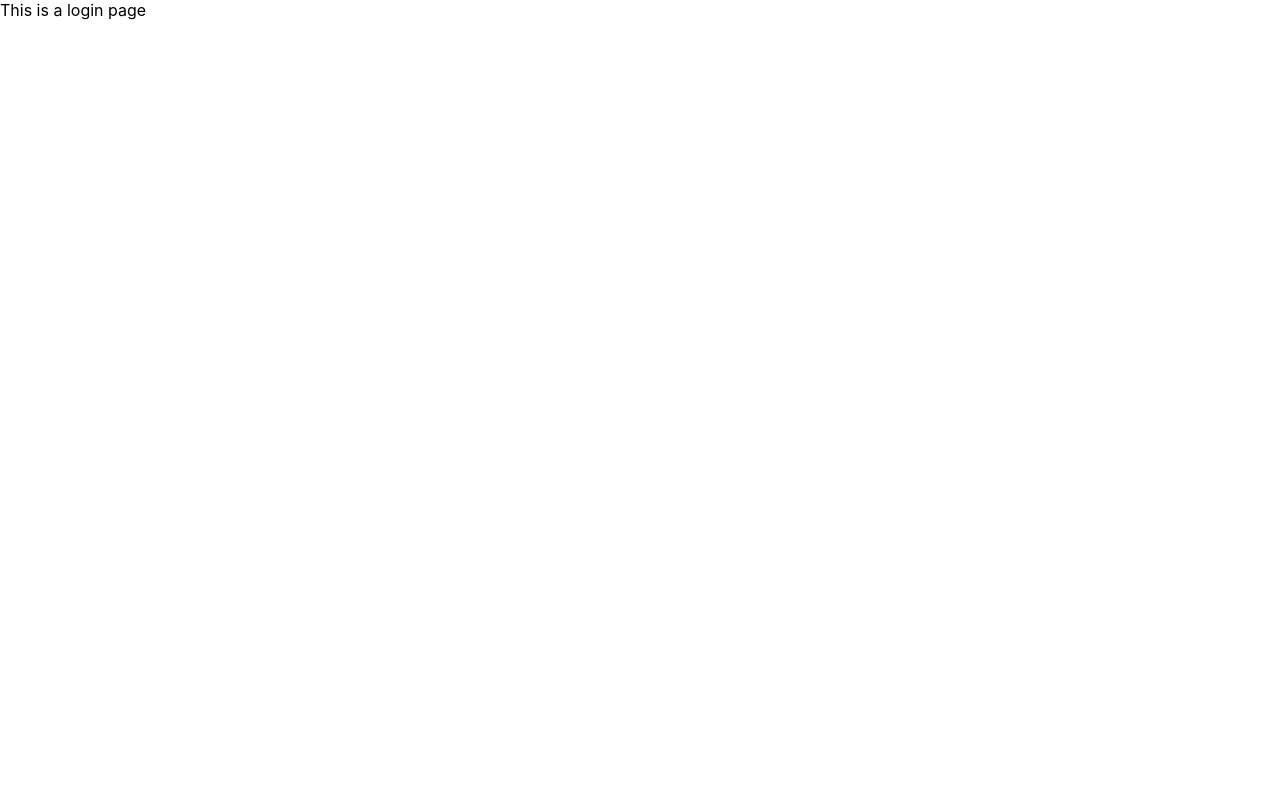
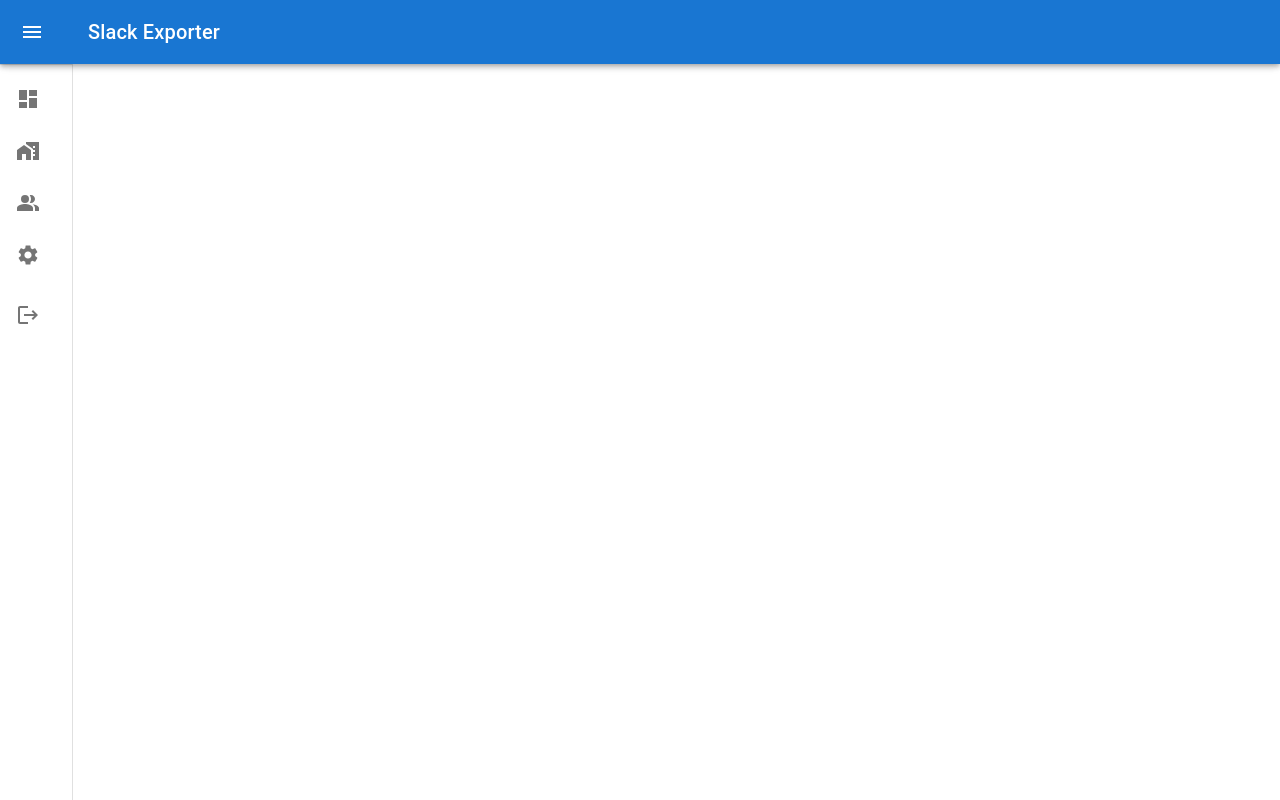
Before and after one commit to zabInvo/Slack-Exporter-Frontend, a React (Create React App) app: page / in a window 1280 px wide. Built offline with nearby package versions, Linux system fonts and the light colour scheme.

Commit message:
Layout Created

```diff
--- a/package.json
+++ b/package.json
@@ -5,6 +5,7 @@
   "dependencies": {
     "@emotion/react": "^11.10.4",
     "@emotion/styled": "^11.10.4",
+    "@mui/icons-material": "^5.10.6",
     "@mui/material": "^5.10.7",
     "@testing-library/jest-dom": "^5.14.1",
     "@testing-library/react": "^13.0.0",
--- a/src/App.js
+++ b/src/App.js
@@ -2,13 +2,17 @@
 import { Routes, Route } from "react-router-dom";
 
 // Components
+import Layout from "./components/Layout";
 import Login from "./components/Login";
 
 function App() {
   return (
     <>
       <Routes>
-        <Route path="/" element={<Login />} />
+        <Route path="/login" element={<Login />} />
+        <Route
+          path="/" element={<Layout />}
+        ></Route>
       </Routes>
     </>
   );
--- /dev/null
+++ b/src/components/Layout.js
@@ -0,0 +1,219 @@
+import { styled, useTheme } from "@mui/material/styles";
+import Box from "@mui/material/Box";
+import MuiDrawer from "@mui/material/Drawer";
+import MuiAppBar from "@mui/material/AppBar";
+import Toolbar from "@mui/material/Toolbar";
+import List from "@mui/material/List";
+import CssBaseline from "@mui/material/CssBaseline";
+import Typography from "@mui/material/Typography";
+import Divider from "@mui/material/Divider";
+import IconButton from "@mui/material/IconButton";
+import MenuIcon from "@mui/icons-material/Menu";
+import ChevronLeftIcon from "@mui/icons-material/ChevronLeft";
+import ChevronRightIcon from "@mui/icons-material/ChevronRight";
+import ListItem from "@mui/material/ListItem";
+import ListItemIcon from "@mui/material/ListItemIcon";
+import ListItemText from "@mui/material/ListItemText";
+import DashboardIcon from "@mui/icons-material/Dashboard";
+import HomeWorkIcon from "@mui/icons-material/HomeWork";
+import PeopleAltIcon from "@mui/icons-material/PeopleAlt";
+import SettingsIcon from "@mui/icons-material/Settings";
+import LogoutIcon from "@mui/icons-material/Logout";
+import { Link } from "react-router-dom";
+import { blue } from "@mui/material/colors";
+import { Outlet, useNavigate } from "react-router-dom";
+import { useEffect, useState } from "react";
+const drawerWidth = 240;
+
+const openedMixin = (theme) => ({
+  width: drawerWidth,
+  transition: theme.transitions.create("width", {
+    easing: theme.transitions.easing.sharp,
+    duration: theme.transitions.duration.enteringScreen,
+  }),
+  overflowX: "hidden",
+});
+
+const closedMixin = (theme) => ({
+  transition: theme.transitions.create("width", {
+    easing: theme.transitions.easing.sharp,
+    duration: theme.transitions.duration.leavingScreen,
+  }),
+  overflowX: "hidden",
+  width: `calc(${theme.spacing(7)} + 1px)`,
+  [theme.breakpoints.up("sm")]: {
+    width: `calc(${theme.spacing(9)} + 1px)`,
+  },
+});
+
+const DrawerHeader = styled("div")(({ theme }) => ({
+  display: "flex",
+  alignItems: "center",
+  justifyContent: "flex-end",
+  padding: theme.spacing(0, 1),
+  // necessary for content to be below app bar
+  ...theme.mixins.toolbar,
+}));
+
+const AppBar = styled(MuiAppBar, {
+  shouldForwardProp: (prop) => prop !== "open",
+})(({ theme, open }) => ({
+  zIndex: theme.zIndex.drawer + 1,
+  transition: theme.transitions.create(["width", "margin"], {
+    easing: theme.transitions.easing.sharp,
+    duration: theme.transitions.duration.leavingScreen,
+  }),
+  ...(open && {
+    marginLeft: drawerWidth,
+    width: `calc(100% - ${drawerWidth}px)`,
+    transition: theme.transitions.create(["width", "margin"], {
+      easing: theme.transitions.easing.sharp,
+      duration: theme.transitions.duration.enteringScreen,
+    }),
+  }),
+}));
+
+const Drawer = styled(MuiDrawer, {
+  shouldForwardProp: (prop) => prop !== "open",
+})(({ theme, open }) => ({
+  width: drawerWidth,
+  flexShrink: 0,
+  whiteSpace: "nowrap",
+  boxSizing: "border-box",
+  ...(open && {
+    ...openedMixin(theme),
+    "& .MuiDrawer-paper": openedMixin(theme),
+  }),
+  ...(!open && {
+    ...closedMixin(theme),
+    "& .MuiDrawer-paper": closedMixin(theme),
+  }),
+}));
+
+export default function MiniDrawer() {
+  const theme = useTheme();
+  const [open, setOpen] = useState(false);
+  const router = useNavigate();
+
+  const handleDrawerOpen = () => {
+    setOpen(true);
+  };
+
+  const handleDrawerClose = () => {
+    setOpen(false);
+  };
+
+  const navigation = [
+    {
+      name: "dashboard",
+      icon: DashboardIcon,
+    },
+    {
+      name: "public groups",
+      icon: HomeWorkIcon,
+    },
+    {
+      name: "private groups",
+      icon: PeopleAltIcon,
+    },
+    {
+      name: "setting",
+      icon: SettingsIcon,
+    },
+  ];
+
+  function logout() {
+
+  }
+
+  return (
+    <Box sx={{ display: "flex" }}>
+      <CssBaseline />
+      <AppBar position="fixed" open={open}>
+        <Toolbar>
+          <IconButton
+            color="inherit"
+            aria-label="open drawer"
+            onClick={handleDrawerOpen}
+            edge="start"
+            sx={{
+              marginRight: "36px",
+              ...(open && { display: "none" }),
+            }}
+          >
+            <MenuIcon />
+          </IconButton>
+          <Typography variant="h6" noWrap component="div">
+            Slack Exporter
+          </Typography>
+        </Toolbar>
+      </AppBar>
+      <Drawer variant="permanent" open={open}>
+        <DrawerHeader>
+          <Typography
+            sx={{
+              color: blue["900"],
+            }}
+            variant="h6"
+            noWrap
+            component="div"
+          >
+            InvoZone
+          </Typography>
+          <IconButton onClick={handleDrawerClose}>
+            {theme.direction === "rtl" ? (
+              <ChevronRightIcon />
+            ) : (
+              <ChevronLeftIcon />
+            )}
+          </IconButton>
+        </DrawerHeader>
+        <Divider />
+        <List>
+          {navigation.map((text, index) => (
+            <Link
+              key={index}
+              as={Link}
+              style={{
+                textDecoration: "none",
+              }}
+            >
+              <ListItem button key={text.name}>
+                <ListItemIcon>
+                  <text.icon />
+                </ListItemIcon>
+                <ListItemText
+                  sx={{
+                    mt: 1,
+                    color: blue["900"],
+                    textDecoration: "none",
+                  }}
+                  primary={
+                    text.name.charAt(0).toUpperCase() + text.name.slice(1)
+                  }
+                />
+              </ListItem>
+            </Link>
+          ))}
+        </List>
+        <ListItem button onClick={logout}>
+          <ListItemIcon>
+            <LogoutIcon />
+          </ListItemIcon>
+          <ListItemText
+            sx={{
+              mt: 1,
+              color: blue["900"],
+              textDecoration: "none",
+            }}
+            primary={"logout"}
+          />
+        </ListItem>
+      </Drawer>
+      <Box component="main" sx={{ flexGrow: 1, p: 3 }}>
+        <DrawerHeader />
+        <Outlet />
+      </Box>
+    </Box>
+  );
+}
```
Also changed, not shown: 1 other file (tests, documents, lock files or other folders).
